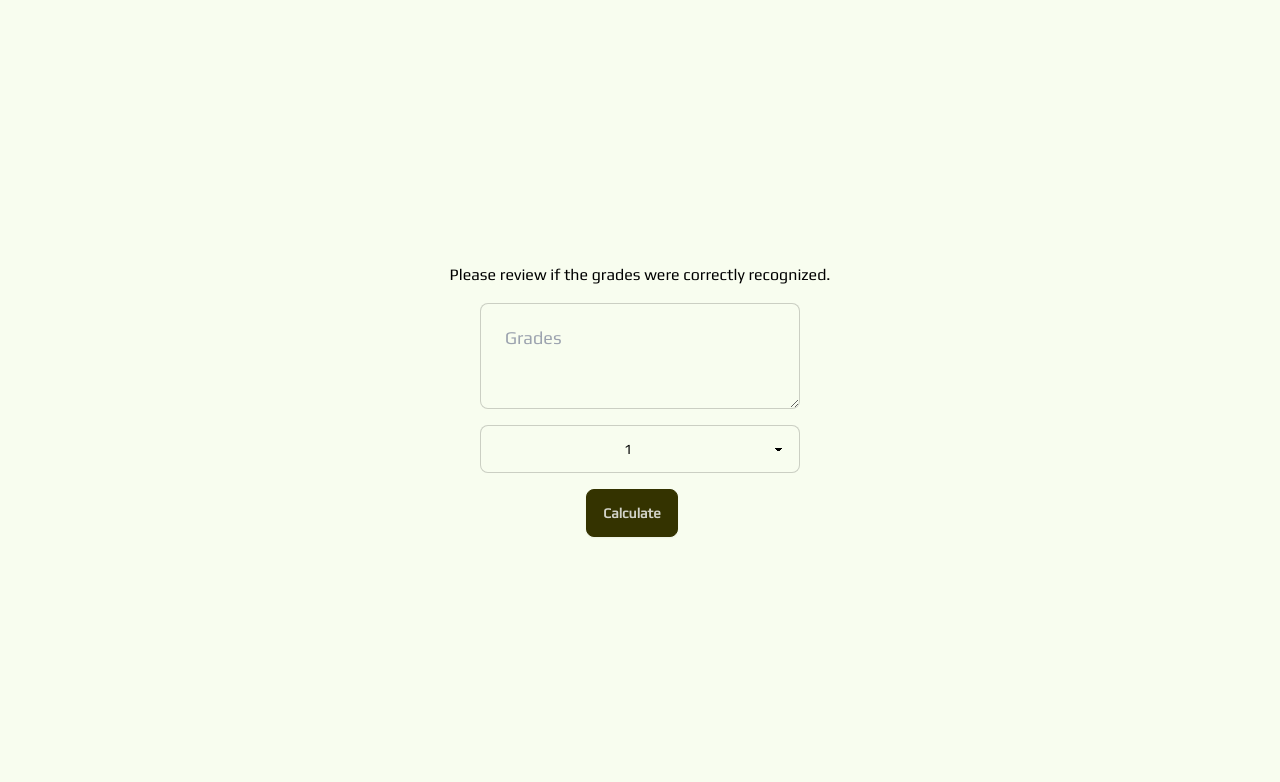
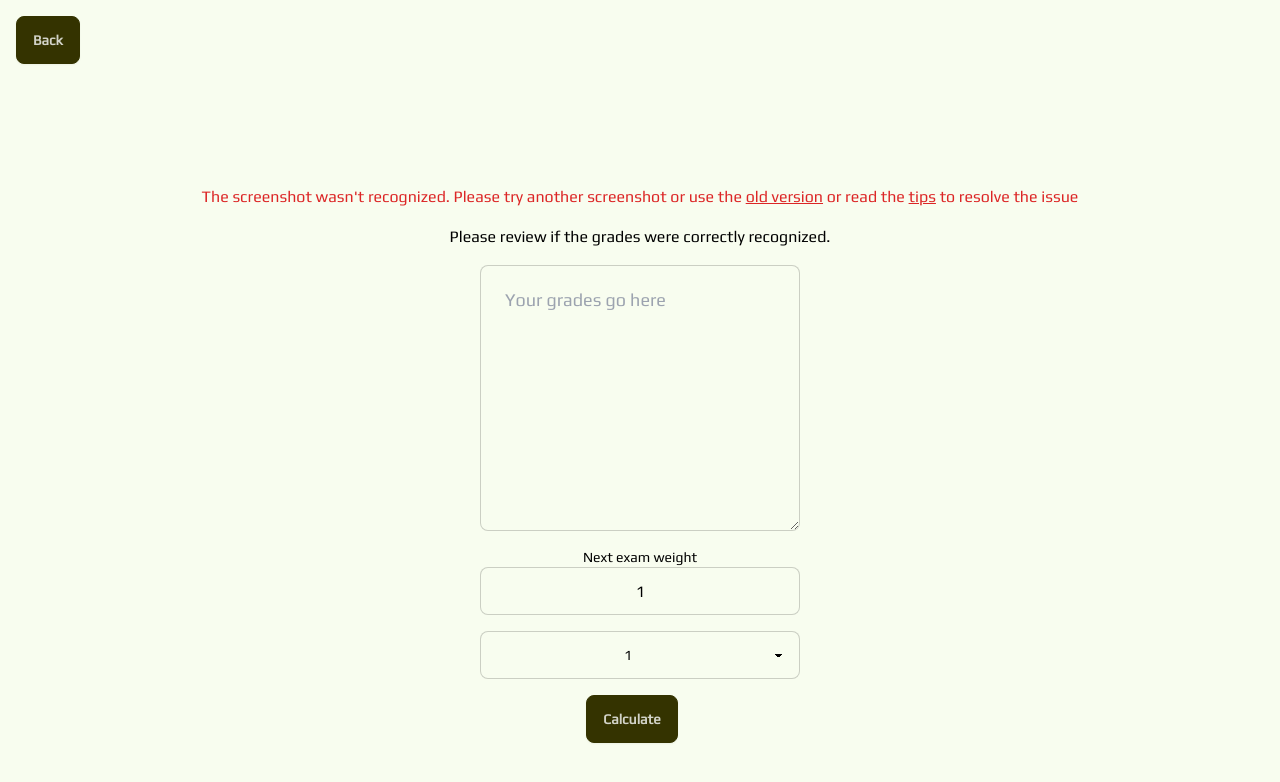
Before and after one commit to MasterPieceSVK/grade_calculator_v3_frontend, a Next.js app: page /calculate in a window 1280 px wide. Shown: the top 782 px of the page. Built offline with nearby package versions, Linux system fonts and the light colour scheme.

Commit message:
more features

```diff
--- a/src/app/calculate/page.tsx
+++ b/src/app/calculate/page.tsx
@@ -1,25 +1,136 @@
 "use client";
+import { useMutation } from "@tanstack/react-query";
+import axios from "axios";
+import Link from "next/link";
 import { useSearchParams } from "next/navigation";
+import { useEffect, useState } from "react";
+import { convertGrade } from "../../../utils/convertGrade";
 
 export default function Page() {
+  const [scanError, setScanError] = useState<boolean>(false);
+  const [grades, setGrades] = useState<string>("");
+  const [desired, setDesired] = useState<string>("1");
+  const [mode, setMode] = useState<string>("");
+  const [secondValue, setSecondValue] = useState<string>("1");
+
   const searchParams = useSearchParams();
-  const search = searchParams.get("grades");
+
+  useEffect(() => {
+    let gradesStr = searchParams.get("grades");
+    let modeStr = searchParams.get("mode");
+    if (modeStr) {
+      setMode(modeStr);
+    }
+    if (gradesStr) {
+      gradesStr = gradesStr.replaceAll(/[\[\]"]/g, "");
+      gradesStr = gradesStr.replaceAll(",", "\n");
+      setGrades(gradesStr);
+    } else {
+      setScanError(true);
+    }
+  }, [searchParams]);
+
+  function handleChange(e: React.ChangeEvent<HTMLTextAreaElement>) {
+    setGrades(e.target.value);
+  }
+
+  function handleSelectChange(e: React.ChangeEvent<HTMLSelectElement>) {
+    if (e.target.value) {
+      setDesired(e.target.value);
+    }
+  }
+
+  const calculateMutation = useMutation({
+    mutationFn: () => {
+      let gradesArr = grades.split("\n");
+
+      const wanted = convertGrade(desired);
+      let bodyParams = {
+        grades: gradesArr,
+        wanted,
+        mode,
+        nextPoints: secondValue,
+        nextWeight: secondValue,
+      };
+
+      return axios.post(
+        `${process.env.NEXT_PUBLIC_BASEURL}/calculate`,
+        bodyParams
+      );
+    },
+    onSuccess: (res) => {
+      console.log(res);
+    },
+    onError: (e) => {
+      console.log(e);
+    },
+  });
+
+  function handleCalculate() {
+    calculateMutation.mutate();
+  }
 
   return (
-    <main className="bg-base-100 flex flex-col items-center justify-center h-lvh gap-4 text-black">
-      <h3>Please review if the grades were correctly recognized.</h3>
-      <textarea
-        placeholder="Grades"
-        className="textarea textarea-bordered textarea-lg w-full max-w-xs"
-      ></textarea>
-      <select className="select select-bordered w-full max-w-xs text-center">
-        <option>1</option>
-        <option>2</option>
-        <option>3</option>
-        <option>4</option>
-        <option>5</option>
-      </select>
-      <button className="btn btn-neutral mr-4">Calculate</button>
-    </main>
+    <div className="bg-base-100">
+      <Link href={"/"}>
+        <button className="btn btn-neutral mt-4 ml-4">Back</button>
+      </Link>
+      <main className="bg-base-100 flex flex-col items-center justify-center h-lvh gap-4 text-black">
+        {scanError && (
+          <h4 className="text-red-600 text-center text-wrap w-5/6">
+            The screenshot wasn't recognized. Please try another screenshot or
+            use the{" "}
+            <a className="link" href="/old">
+              old version
+            </a>{" "}
+            or read the{" "}
+            <a className="link" href="/tips">
+              tips
+            </a>{" "}
+            to resolve the issue
+          </h4>
+        )}
+        <h3 className="w-5/6 text-center text-wrap">
+          Please review if the grades were correctly recognized.
+        </h3>
+        <textarea
+          placeholder="Your grades go here"
+          className="textarea textarea-bordered textarea-lg w-full max-w-xs h-1/2 md:h-1/3"
+          value={grades}
+          onChange={handleChange}
+        ></textarea>
+        <div className="w-full flex flex-col items-center ">
+          <h4 className="text-sm">
+            Next exam {mode == "1" ? "points" : "weight"}
+          </h4>
+          <input
+            type="number"
+            defaultValue={secondValue}
+            className="input input-bordered w-full max-w-xs text-center"
+            value={secondValue}
+            onChange={(e) => {
+              setSecondValue(e.target.value);
+            }}
+          />
+        </div>
+
+        <select
+          className="select select-bordered w-full max-w-xs text-center"
+          onChange={handleSelectChange}
+        >
+          <option value={0} disabled>
+            Select desired grade
+          </option>
+          <option value={1}>1</option>
+          <option value={2}>2</option>
+          <option value={3}>3</option>
+          <option value={4}>4</option>
+          <option value={5}>5</option>
+        </select>
+        <button className="btn btn-neutral mr-4" onClick={handleCalculate}>
+          Calculate
+        </button>
+      </main>
+    </div>
   );
 }
--- a/src/app/page.tsx
+++ b/src/app/page.tsx
@@ -4,11 +4,12 @@ import { useMutation } from "@tanstack/react-query";
 import axios from "axios";
 import Link from "next/link";
 import { useRouter } from "next/navigation";
-import { useState } from "react";
+import { useEffect, useState } from "react";
 
 type Response = {
   data: {
     grades: string[];
+    mode: string;
   };
 };
 
@@ -66,7 +67,7 @@ export default function Home() {
       const { grades } = res.data;
       const queryString = `grades=${encodeURIComponent(
         JSON.stringify(grades)
-      )}`;
+      )}&mode=${res.data.mode}`;
       router.push(`/calculate?${queryString}`);
     },
     onError: (e) => {
@@ -82,6 +83,18 @@ export default function Home() {
       }
     },
   });
+
+  useEffect(() => {
+    if (
+      localStorage.getItem("one") == null ||
+      localStorage.getItem("two") == null ||
+      localStorage.getItem("three") == null ||
+      localStorage.getItem("four") == null ||
+      localStorage.getItem("five") == null
+    ) {
+      router.push("/edit");
+    }
+  }, []);
 
   return (
     <div className="flex flex-col items-center h-lvh bg-base-100">
--- a/src/app/tips/page.tsx
+++ b/src/app/tips/page.tsx
@@ -34,10 +34,16 @@ export default function Page() {
             </a>
           </h3>
         </li>
+        <li>
+          <h3>
+            5. When typing decimal numbers like 9.5 use <strong>dots</strong>{" "}
+            and <strong>NOT commas</strong> (9.5 = right; 9,5 = wrong)
+          </h3>
+        </li>
       </ul>
       <Link href={"/"}>
         <button className="btn btn-neutral translate-x-5 translate-y-5">
-          Back
+          Home
         </button>
       </Link>
     </main>
--- /dev/null
+++ b/utils/convertGrade.tsx
@@ -0,0 +1,39 @@
+export function convertGrade(desired: string) {
+  switch (desired) {
+    case "1": {
+      const storedValue = localStorage.getItem("one");
+      if (storedValue !== null) {
+        return storedValue;
+      }
+      break;
+    }
+    case "2": {
+      const storedValue = localStorage.getItem("two");
+      if (storedValue !== null) {
+        return storedValue;
+      }
+      break;
+    }
+    case "3": {
+      const storedValue = localStorage.getItem("three");
+      if (storedValue !== null) {
+        return storedValue;
+      }
+      break;
+    }
+    case "4": {
+      const storedValue = localStorage.getItem("four");
+      if (storedValue !== null) {
+        return storedValue;
+      }
+      break;
+    }
+    case "5": {
+      const storedValue = localStorage.getItem("five");
+      if (storedValue !== null) {
+        return storedValue;
+      }
+      break;
+    }
+  }
+}
```
